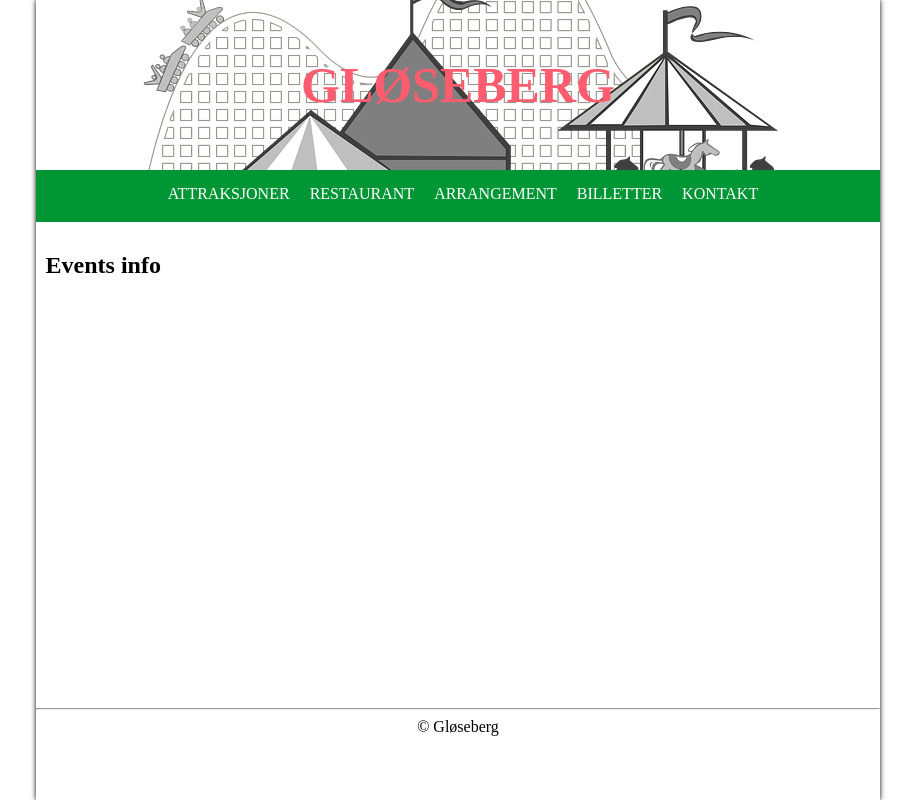
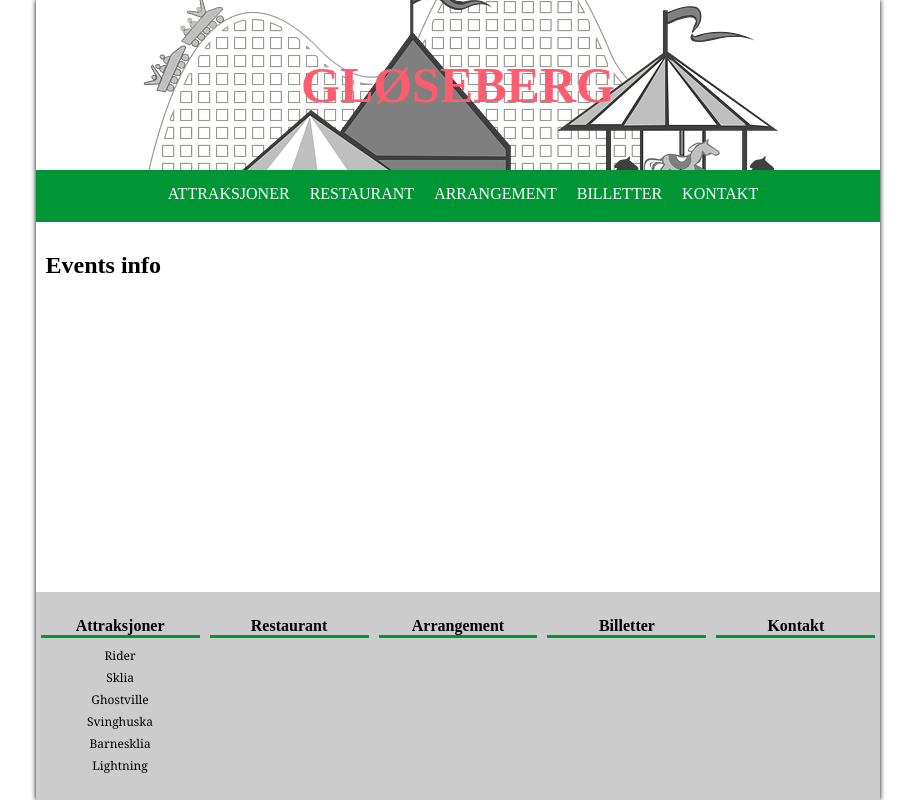
Before and after one commit to hakloev/IT2805-webtek, a Flask app: page /events in a window 1280 px wide. Shown: the whole page, without its empty margins (182-1097 px from the left). Run offline with Flask 2, Linux system fonts and the light colour scheme; some web fonts are replaced.

Commit message:
work on footer

```diff
--- a/static/style.css
+++ b/static/style.css
@@ -41,14 +41,36 @@ header {
     padding-bottom: 100px; /* Height of the footer */
 }
 
-
 footer {
     position: absolute;
     bottom: 0;
     left: 0;
     width: 100%;
-    height: 100px;
+    padding-top: 10px;
+    padding-bottom: 20px;
+    height: auto;
     text-align: center;
+    background-color: #ccc;
+}
+
+/* Footer stuff */
+
+footer h4 {
+    margin: 10px 0 5px 0;
+    border-bottom: 3px solid #009636;
+}
+
+footer h4 a {
+    color: black;
+}
+
+footer p {
+   margin: 0;
+}
+
+footer p a {
+   color: black;
+   font-size: 12px;
 }
 
 /* Navbar stuff */
@@ -169,6 +191,9 @@ ul > li > ul > li {
     }
     nav ul li {
     }
+    footer h4 {
+        font-size: 10px;
+    }
 }
 
 @media(max-width: 320px) {
@@ -187,6 +212,13 @@ ul > li > ul > li {
     clear: both;
     box-sizing: border-box;
     word-wrap: break-word;
+}
+
+.col20 {
+    float: left;
+    width: 20%;
+    padding: 5px;
+    box-sizing: border-box;
 }
 
 .col33 {
--- a/templates/footer.html
+++ b/templates/footer.html
@@ -1,4 +1,25 @@
 <footer>
-    <hr>
-    <span>&copy; Gløseberg</span>
+    <div class="row">
+        <div class="col20 cf">
+            <h4><a href="#">Attraksjoner</a></h4>
+            <p><a href="#">Rider</a></p>
+            <p><a href="#">Sklia</a></p>
+            <p><a href="#">Ghostville</a></p>
+            <p><a href="#">Svinghuska</a></p>
+            <p><a href="#">Barnesklia</a></p>
+            <p><a href="#">Lightning</a></p>
+        </div>
+        <div class="col20 cf">
+            <h4><a href="#">Restaurant</a></h4>
+        </div>
+        <div class="col20 cf">
+            <h4><a href="#">Arrangement</a></h4>
+        </div>
+        <div class="col20 cf">
+            <h4><a href="#">Billetter</a></h4>
+        </div>
+        <div class="col20 cf">
+            <h4><a href="#">Kontakt</a></h4>
+        </div>
+    </div>
 </footer>
```
